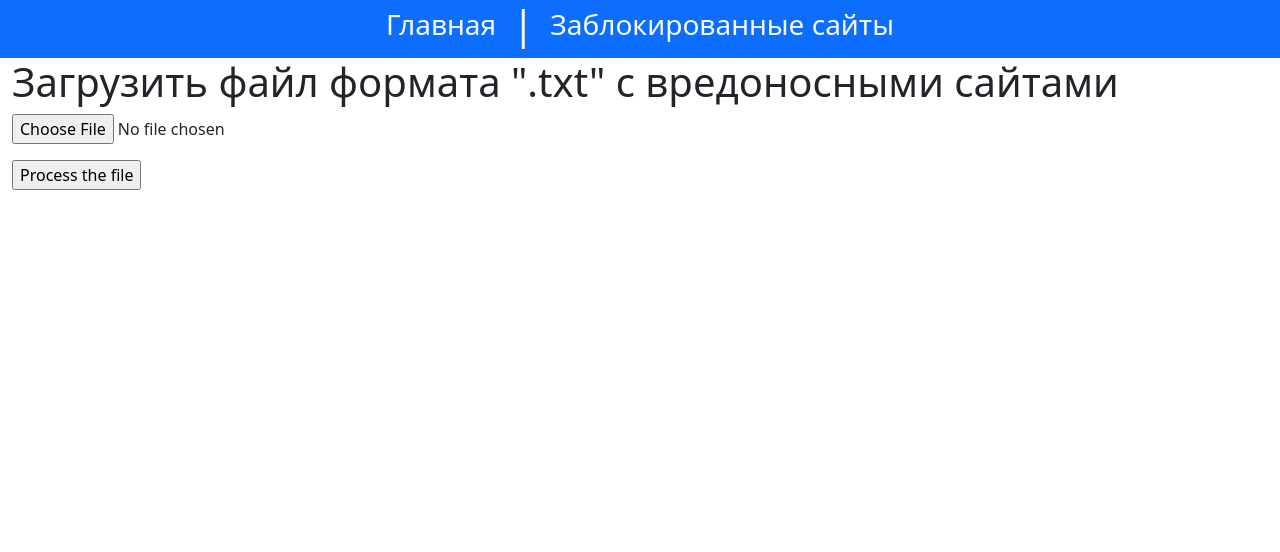
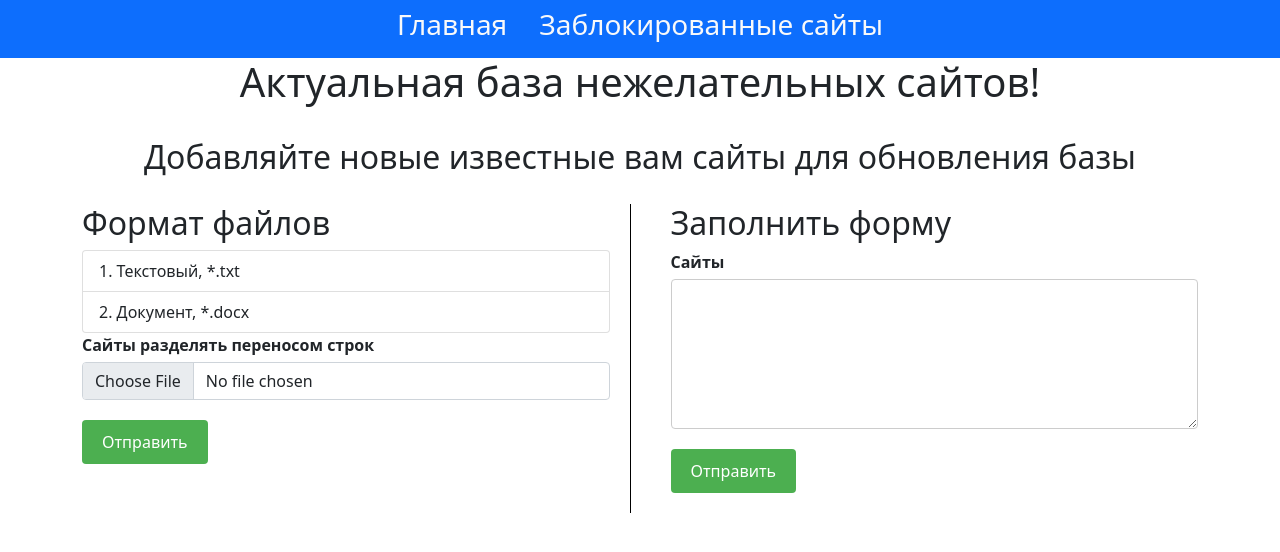
Before and after one commit to Mathew5555/InfoSecure, a Flask app: page / in a window 1280 px wide. Shown: the top 552 px of the page. Run offline with Flask 3, Linux system fonts and the light colour scheme.

Commit message:
** New Big Update ** 1) add new sites to blocked list from file (*.docx and *.txt) or with text message 2) new design

```diff
--- a/data/bad_sites.txt
+++ b/data/bad_sites.txt
@@ -1,3 +1,2 @@
-sch1948uz.mskobr.ru
-gym1514uz.mskobr.ru
+example.com
 lyc1535.mskobr.ru
--- a/main.py
+++ b/main.py
@@ -2,8 +2,9 @@ import os
 from flask import Flask, flash, request, redirect, url_for, make_response, render_template
 from flask import send_from_directory, send_file
 from werkzeug.utils import secure_filename
+from docx import Document
 
-UPLOAD_FOLDER = ''  # '/home/HappyMatDuckling/mysite/data'
+UPLOAD_FOLDER = ''  # '/home/HappyMatDuckling/mysite/'
 ALLOWED_EXTENSIONS = {'txt', 'docx', 'doc'}
 
 app = Flask(__name__)
@@ -20,16 +21,34 @@ def allowed_file(filename):
 @app.route('/', methods=['GET', 'POST'])
 def upload_file():
     if request.method == "POST":
-        file = request.files['input_file']
-        if not file.filename:
-            flash('Нет выбранного файла')
-            return redirect("/")
-        if file and allowed_file(file.filename):
-            data = file.stream.read().decode("utf-8")
+        if "submit-2" in request.values:
+            text = request.values["message"].split("\r\n")
+            with open(f"{app.config['UPLOAD_FOLDER']}data/bad_sites.txt", "rt", encoding="utf8") as block_sites:
+                lines = list(map(str.strip, block_sites.readlines()))
             with open(f"{app.config['UPLOAD_FOLDER']}data/bad_sites.txt", "at", encoding="utf8") as block_sites:
-                for el in data.split():
-                    block_sites.write(el + "\n")
-            return redirect("/")
+                for el in text:
+                    if el not in lines:
+                        block_sites.write(el + "\n")
+        else:
+            file = request.files['input_file']
+            if not file.filename:
+                flash('Нет выбранного файла')
+                return redirect("/")
+            if file and allowed_file(file.filename):
+                if file.filename.split('.')[-1].lower() == "txt":
+                    data = file.stream.read().decode("utf-8").split()
+                else:
+                    document = Document(file.filename)
+                    data = []
+                    for par in document.paragraphs:
+                        data.append(par.text)
+                with open(f"{app.config['UPLOAD_FOLDER']}data/bad_sites.txt", "rt", encoding="utf8") as block_sites:
+                    lines = list(map(str.strip, block_sites.readlines()))
+                with open(f"{app.config['UPLOAD_FOLDER']}data/bad_sites.txt", "at", encoding="utf8") as block_sites:
+                    for el in data:
+                        if el not in lines:
+                            block_sites.write(el + "\n")
+                return redirect("/")
 
     return render_template('main_page.html')
 
--- /dev/null
+++ b/requirements.txt
@@ -0,0 +1,3 @@
+Flask
+python-docx
+Werkzeug
--- a/static/css/style.css
+++ b/static/css/style.css
@@ -0,0 +1,61 @@
+  .container {
+   display: flex;
+   flex-wrap: wrap;
+   max-width: 1000px;
+   margin: 0 auto;
+   padding: 20px;
+  }
+
+  .form-left {
+   flex: 1;
+   margin-right: 20px;
+     border-right: 1px solid black;
+     padding-right: 20px;
+  }
+
+  .form-right {
+   flex: 1;
+   margin-left: 20px;
+  }
+
+  .form-group {
+   margin-bottom: 20px;
+  }
+
+  .form-group label {
+   display: block;
+   margin-bottom: 5px;
+   font-weight: bold;
+  }
+
+  .form-group input[type="text"],
+  .form-group input[type="email"],
+  .form-group input[type="password"],
+  .form-group textarea {
+   display: block;
+   width: 100%;
+   padding: 10px;
+   border: 1px solid #ccc;
+   border-radius: 4px;
+   font-size: 16px;
+   line-height: 1.5;
+   color: #555;
+  }
+
+  .form-group textarea {
+   height: 150px;
+  }
+
+  .form-group input[type="submit"] {
+   background-color: #4CAF50;
+   color: #fff;
+   border: none;
+   border-radius: 4px;
+   padding: 10px 20px;
+   font-size: 16px;
+   cursor: pointer;
+  }
+
+  .form-group input[type="submit"]:hover {
+   background-color: #3e8e41;
+  }
--- a/templates/base.html
+++ b/templates/base.html
@@ -7,6 +7,7 @@
     <link rel="stylesheet" href="https://cdn.jsdelivr.net/npm/bootstrap@5.1.3/dist/css/bootstrap.min.css"
           integrity="sha384-1BmE4kWBq78iYhFldvKuhfTAU6auU8tT94WrHftjDbrCEXSU1oBoqyl2QvZ6jIW3"
           crossorigin="anonymous">
+    <script src="https://cdn.jsdelivr.net/npm/bootstrap@5.3.0-alpha1/dist/js/bootstrap.bundle.min.js"></script>
     <title>{{ title }}</title>
 </head>
 <body>
@@ -15,9 +16,6 @@
         <ul class="nav justify-content-center">
             <li class="nav-item">
                 <a class="nav-link h3 link-light" href="/">Главная</a>
-            </li>
-            <li>
-                <p class="h1 text-light">|</p>
             </li>
             <li class="nav-item">
                 <a class="nav-link h3 link-light" href="/list">Заблокированные сайты</a>
--- a/templates/main_page.html
+++ b/templates/main_page.html
@@ -1,9 +1,42 @@
 {% extends "base.html" %}
 
 {% block content %}
-<h1>Загрузить файл формата ".txt" с вредоносными сайтами</h1>
-<form method=post enctype=multipart/form-data>
-      <p><input type="file" name="input_file" /></p>
-      <p><input type="submit" value="Process the file"/></p>
-    </form>
+<body>
+  <div class="text-center h1">Актуальная база нежелательных сайтов!</div>
+  <br>
+  <div class="text-center h2">Добавляйте новые известные вам сайты для обновления базы</div>
+ <div class="container">
+  <div class="form-left">
+   <h2>Формат файлов</h2>
+   <ol class="list-group list-group-numbered">
+  <li class="list-group-item">Текстовый, *.txt</li>
+  <li class="list-group-item">Документ, *.docx</li>
+</ol>
+   <form method="POST" enctype="multipart/form-data">
+    <div class="form-group">
+     <div class="mb-3">
+       <label for="formFile" class="form-label">Сайты разделять переносом строк</label>
+       <input name="input_file" class="form-control" type="file" id="formFile">
+     </div>
+    </div>
+    <div class="form-group">
+     <input type="submit" name="submit" value="Отправить">
+    </div>
+   </form>
+  </div>
+  <div class="form-right">
+   <h2>Заполнить форму</h2>
+   <form  method="POST">
+    <div class="form-group">
+     <label for="message">Сайты</label>
+     <textarea name="message" id="message"></textarea>
+    </div>
+    <div class="form-group">
+     <input type="submit" name="submit-2" value="Отправить">
+    </div>
+   </form>
+  </div>
+ </div>
+</body>
+</html>
 {% endblock %}
```
Also changed, not shown: 2 other files.
